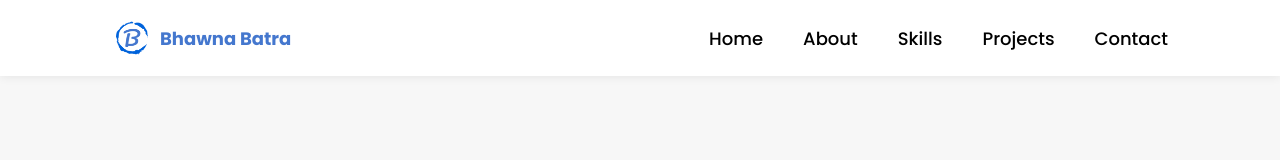
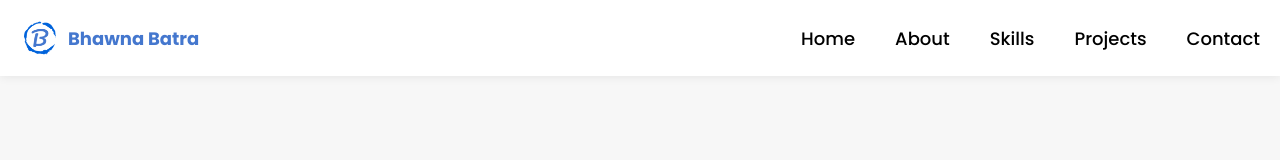
Before and after one commit to bhawna-107/My-portfolio-website, a React (Create React App) app: page / in a window 1280 px wide. Shown: the top 160 px of the page. Built offline with nearby package versions, Linux system fonts and the light colour scheme.

Commit message:
Update Navbar.js

```diff
--- a/src/Components/Navbar.js
+++ b/src/Components/Navbar.js
@@ -29,7 +29,7 @@ const Navbar = () => {
 
   return (
     <nav
-      className={`w-full flex  py-5 lg:px-28 px-5 sticky top-0 z-20 bg-[#fff] `}
+      className={`w-full flex  py-5 px-5 sticky top-0 z-20 bg-[#fff] `}
     >
       <div className='w-full flex justify-between items-center max-w-7xl mx-auto'>
         <Link
```
